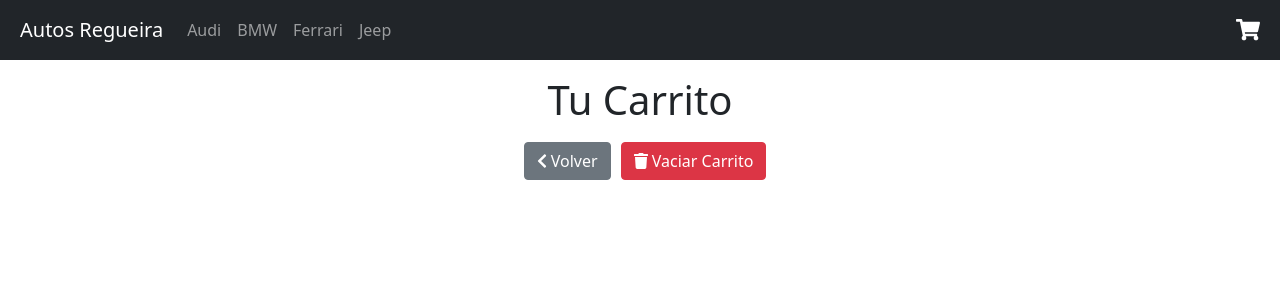
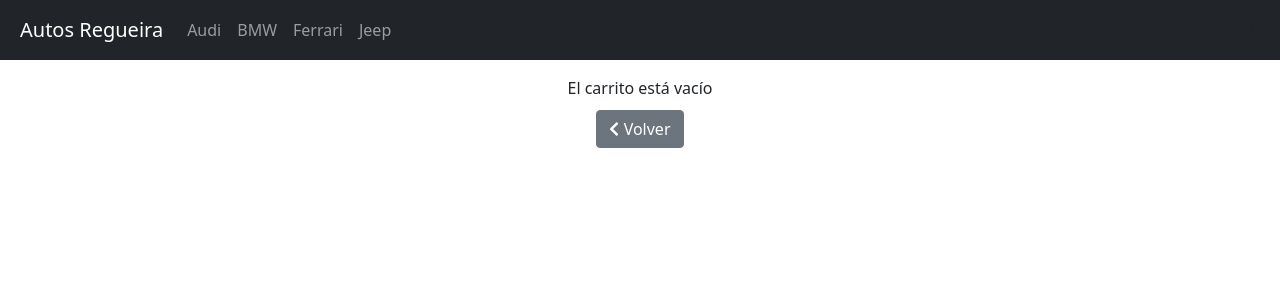
Before and after one commit to ncode90/autos-regueira, a React (Create React App) app: page /cart in a window 1280 px wide. Shown: the top 300 px of the page. Built offline with nearby package versions, Linux system fonts and the light colour scheme.

Commit message:
Desafío: Cart View

```diff
--- a/src/components/Cart.js
+++ b/src/components/Cart.js
@@ -6,15 +6,18 @@ import {faTrashAlt, faChevronLeft, faTrash} from '@fortawesome/free-solid-svg-ic
 
 function Cart(){
     const context = useContext(CartContext)
+    var totalAmount = 0
     return(
+        context.products.length ?
         <div>
             <h1>Tu Carrito</h1>
             <ol class="list-group list-group-numbered">
                 {context.products.map((product) => (
+                    totalAmount = (parseFloat(totalAmount) + parseFloat(product.price, 1000)*parseInt(product.quantity)).toFixed(3),
                 <li class="list-group-item d-flex justify-content-between align-items-start" style={{width: "25%", alignSelf: "center"}}>
                     <div class="ms-2 me-auto">
                     <div class="fw-bold">{product.title}</div>
-                        {product.description}
+                    <div style={{textAlign: "left"}}>{(parseFloat(product.price, 1000)*parseInt(product.quantity)).toFixed(3)} €</div>
                     </div>
                     <span class="badge bg-secondary rounded-pill">{product.quantity}</span>
                     <button type="button" class="btn badge bg-danger rounded-pill" onClick={() => context.removeItem(product.id)} style={{ marginLeft: '5px'}}><FontAwesomeIcon icon={faTrashAlt}/></button>
@@ -25,6 +28,12 @@ function Cart(){
                 <Link to='/'><button type="button" class="btn btn-secondary" style={{ margin: '10px'}}><FontAwesomeIcon icon={faChevronLeft}/> Volver</button></Link>
                 <button type="button" class="btn btn-danger" onClick={context.clear}><FontAwesomeIcon icon={faTrash}/> Vaciar Carrito</button>
             </div>
+            <div class="alert alert-info" role="alert">Total: {totalAmount} €</div>
+        </div>
+        :
+        <div>
+            <div><span>El carrito está vacío</span></div>
+            <div><Link to='/'><button type="button" class="btn btn-secondary" style={{ margin: '10px'}}><FontAwesomeIcon icon={faChevronLeft}/> Volver</button></Link></div>
         </div>
    )
 }
--- a/src/components/CartWidget.js
+++ b/src/components/CartWidget.js
@@ -1,11 +1,20 @@
-import React from 'react'
+import React, {useContext} from 'react'
 import {FontAwesomeIcon} from '@fortawesome/react-fontawesome'
 import {faShoppingCart} from '@fortawesome/free-solid-svg-icons'
+import { CartContext } from '../context/cartContext'
 
 function CartWidget(){
+    const context = useContext(CartContext)
+    var totalQuantity = 0
+    context.products.map((product) => (
+        totalQuantity += product.quantity
+    ))
     return(
         <div style={{color: "white"}} >
             <FontAwesomeIcon icon={faShoppingCart} size="lg"/>
+            <span class="position-absolute translate-middle badge rounded-pill bg-danger">
+                {totalQuantity}
+            </span>
         </div>
     )
 }
--- a/src/components/NavBar.js
+++ b/src/components/NavBar.js
@@ -1,9 +1,11 @@
-import React from 'react'
+import React, {useContext} from 'react'
 import { Link } from 'react-router-dom'
+import { CartContext } from '../context/cartContext'
 import CartWidget from './CartWidget'
 import '../styles/NavBar.css'
 
 function NavBar(){
+    const context = useContext(CartContext)
     return(
         <nav class="navbar navbar-expand-lg navbar-dark bg-dark">
             <span><Link to="/" class="navbar-brand">Autos Regueira</Link></span>
@@ -18,7 +20,7 @@ function NavBar(){
                     <li class="nav-item"><Link to={`/category/jeep`} class="nav-link">Jeep</Link></li>
                 </ul>
             </div>
-            <CartWidget/>
+            {context.products.length &&  <Link to='/Cart'><CartWidget/></Link>}
         </nav>
     )
 }
--- a/src/context/cartContext.js
+++ b/src/context/cartContext.js
@@ -9,7 +9,7 @@ export const ContextProvider = ({ children }) => {
         const element = {
             id: item.id,
             title: item.title,
-            description: item.description,
+            price: item.price,
             quantity: quantity
         }
 
```
